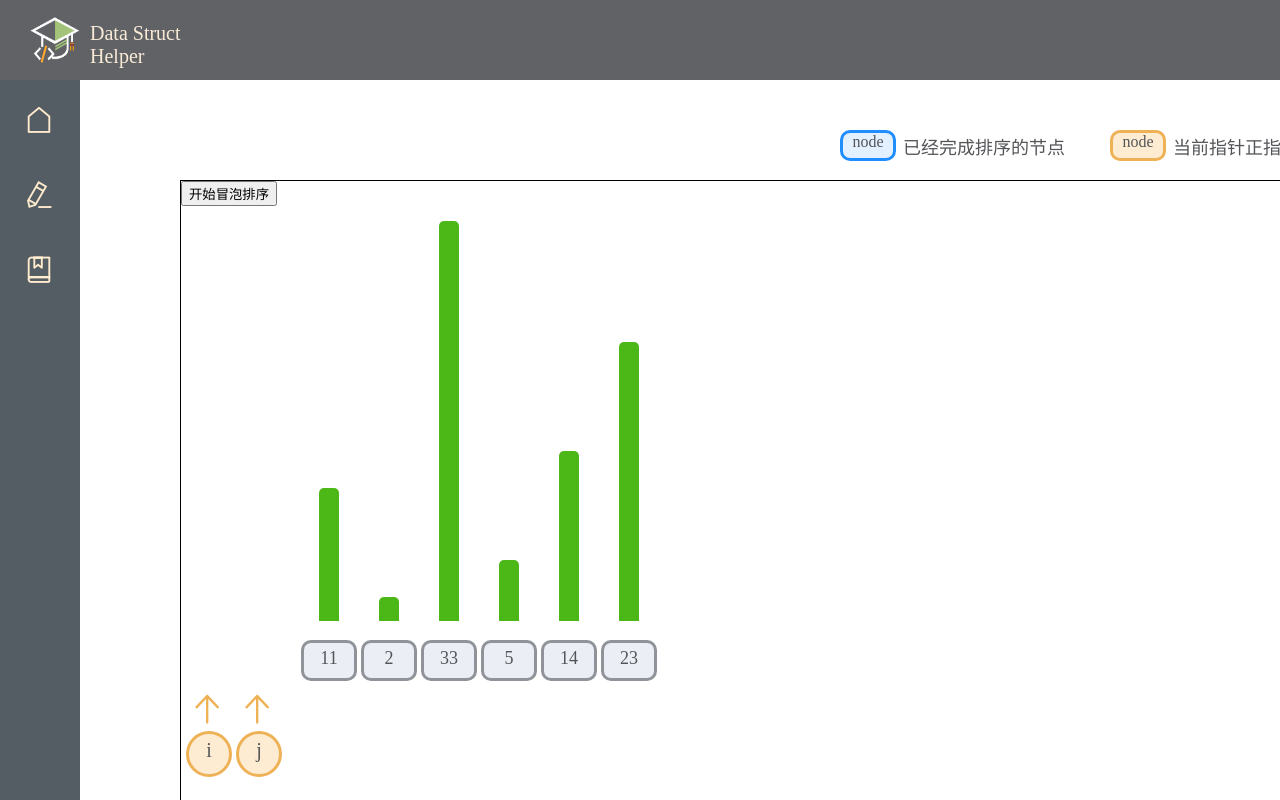
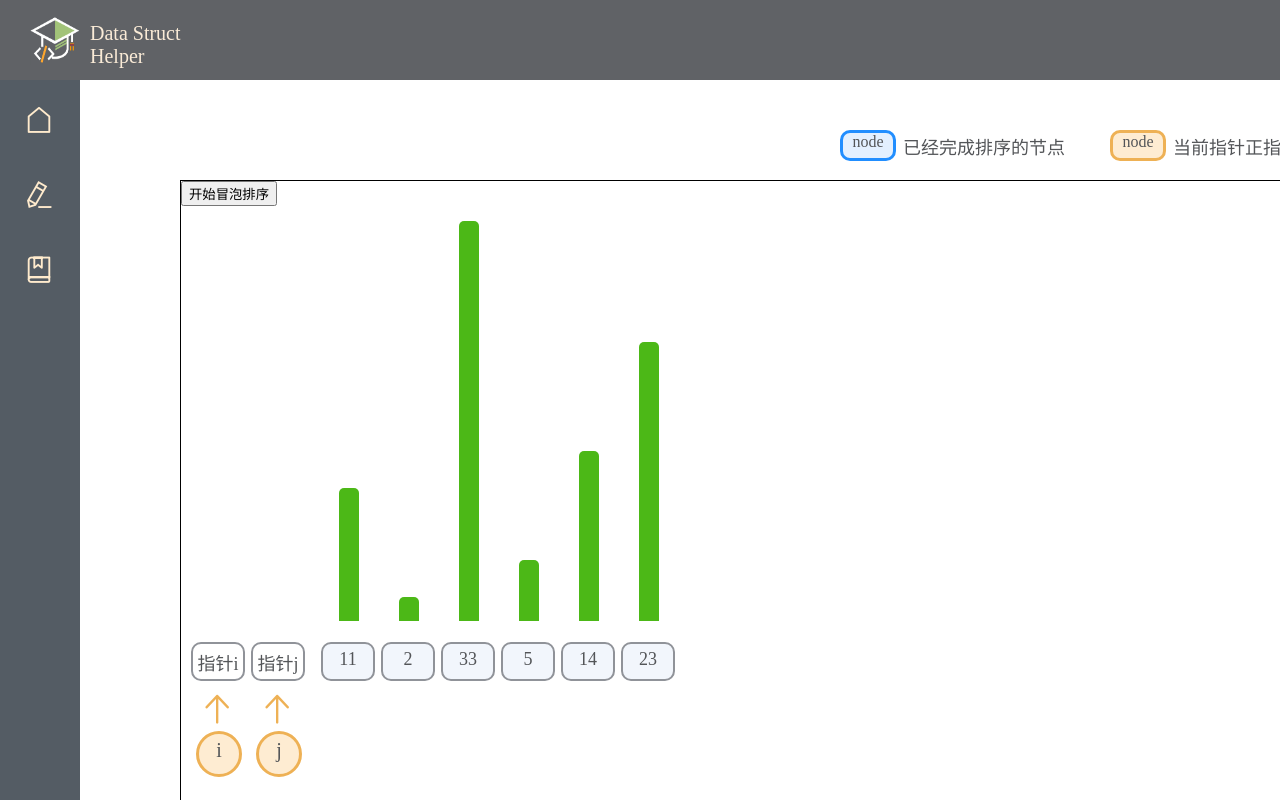
Before and after one commit to Knight4Lancelot/Datastruct-study-helper, a Vue app: page /algorithm/popsort in a window 1280 px wide. Built offline with nearby package versions, Linux system fonts and the light colour scheme.

Commit message:
2022/07/09修改

```diff
--- a/src/components/algorithmViewComps/LinearNode.vue
+++ b/src/components/algorithmViewComps/LinearNode.vue
@@ -13,16 +13,18 @@ export default {
 	name: 'LinearSortNode',
 	props: {
 		pillarHeight: Number,
-		valElement: String
+		valElement: String,
+		initStatus: Number
 	},
 	data() {
 		return {
 			pillarH: 0,
 			currentStatus: 0,
 			statusStyle: [
-				{ 'border' : '3px solid #909399', 'background-color': '#EBEEF5'}, // 未完成
+				{ 'border' : '2px solid #909399', 'background-color': '#F2F6FC'}, // 未完成
 				{ 'border' : '3px solid #EEB155', 'background-color': '#FEECD2'}, // 当前正在
 				{ 'border' : '3px solid #218EFF', 'background-color': '#E3F0FF'}, // 已完成
+				{ 'border' : '2px solid #909399', 'background-color': 'white'} // 无用节点
 			]
 		}
 	},
@@ -33,6 +35,7 @@ export default {
 	},
 	mounted() {
 		this.pillarH = this.pillarHeight;
+		this.currentStatus = this.initStatus;
 	},
 	methods: {
 	}
--- a/src/components/algorithmViewComps/PopSortCanvas.vue
+++ b/src/components/algorithmViewComps/PopSortCanvas.vue
@@ -6,9 +6,17 @@
 			:key="k"
 			:pillarHeight="pillarHeights[k]"
 			:nodeStatus="0"
+			:initStatus="0"
 			:valElement="String(n)"
-			:style="{'left':String(pillarLeftX[k])+'px'}"
-		/>
+			:style="{'left':String(pillarLeftX[k])+'px'}"/>
+		<node class="nodes-comps"
+			:initStatus="3"
+			:valElement="'指针i'"
+			:style="{'left':String(10)+'px'}"/>
+		<node class="nodes-comps"
+			:initStatus="3"
+			:valElement="'指针j'"
+			:style="{'left':String(70)+'px'}"/>
 		<pointer class="nodes-pointer"
 			ref="pointer-i"
 			:pointerText="'i'" />
@@ -51,7 +59,7 @@ export default {
 			this.initNodeList.push(this.nodelist[i]);
 			this.rankNodeList.push(this.nodelist[i]);
 			this.pillarHeights.push(this.nodelist[i]);
-			this.pillarLeftX.push(120+i*60);
+			this.pillarLeftX.push(140+i*60);
 			if (min>this.nodelist[i]) { min=this.nodelist[i]; }
 			if (max<this.nodelist[i]) { max=this.nodelist[i]; }
 		}
@@ -82,8 +90,8 @@ export default {
 				}
 				break;
 		}
-		this.movePointer('i', 0);
-		this.movePointer('j', 50);
+		this.movePointer('i', 10);
+		this.movePointer('j', 70);
 	},
 	methods: {
 		exchange(index_1, index_2) {
@@ -124,8 +132,8 @@ export default {
 				}
 				functions.push({ functionName: 'changeNodeStatus', attrs: [ i, 2 ], duration: 100 });
 			}
-			functions.push({ functionName: 'movePointer', attrs: [ 'i', 0 ], duration: 500 });
-			functions.push({ functionName: 'movePointer', attrs: [ 'j', 50 ], duration: 0 });
+			functions.push({ functionName: 'movePointer', attrs: [ 'i', 10 ], duration: 500 });
+			functions.push({ functionName: 'movePointer', attrs: [ 'j', 70 ], duration: 0 });
 			functions.push({ functionName: 'changeNodeStatus', attrs: [ i, 2 ], duration: 100 });
 			var flag = 0, workTime = 0;
 			for (i = 0; i < functions.length; i++) {
```
